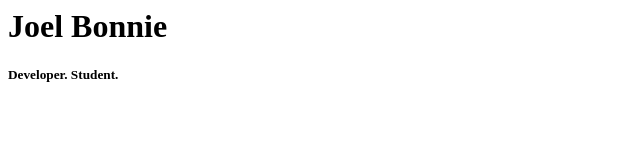
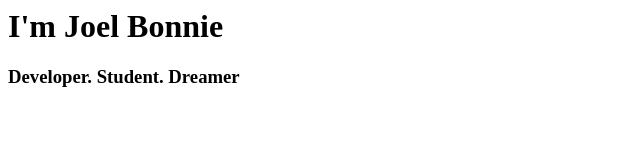
Before and after one commit to joelbonnie/joelbonnie.github.io, a plain HTML site: page index.html in a window 1280 px wide. Shown: the whole page, without its empty margins (0-640 px from the left). Drawn offline with Linux system fonts and the light colour scheme.

Commit message:
Update index.html

```diff
--- a/index.html
+++ b/index.html
@@ -3,7 +3,8 @@
 
 <html>
   <head>
-    <h1> <font color="Black">Joel Bonnie </font> </h1>
-    <h5> Developer. Student.  </h5>
+    <h1> <font color="Black">I'm Joel Bonnie </font> </h1>
+    <h3> Developer. Student. Dreamer  </h3>
   </head>
+
 </html>
```
